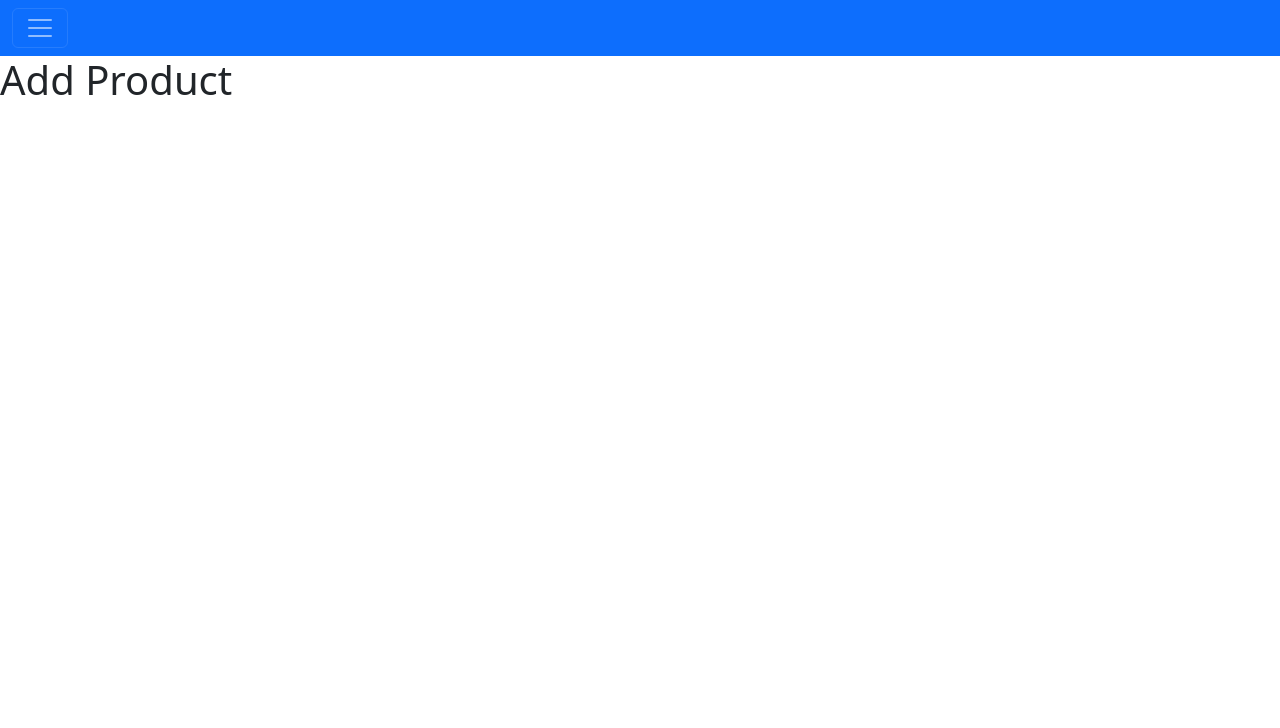
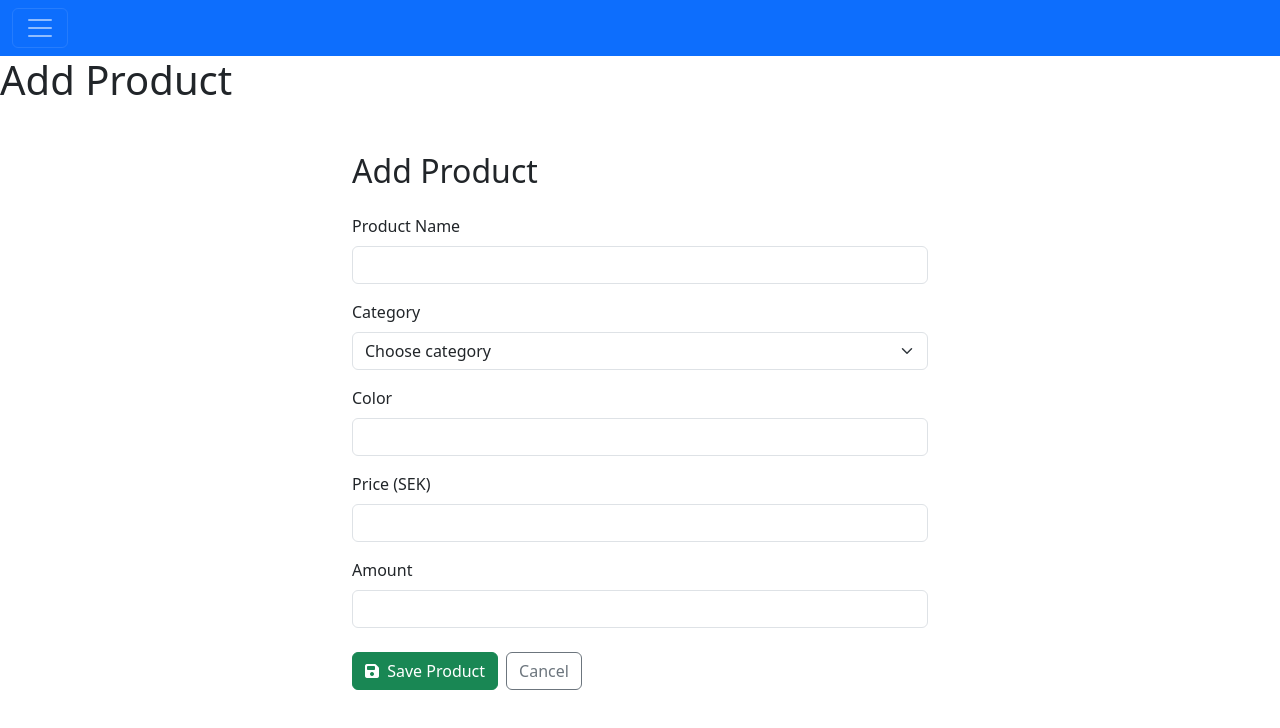
Before and after one commit to gustafsson96/project-dt193g-frontend, a Vue app: page /products/add in a window 1280 px wide. Shown: the top 728 px of the page. Built offline with nearby package versions, Linux system fonts and the light colour scheme.

Commit message:
Create add product form and link to form from products view

```diff
--- a/src/views/AddProductView.vue
+++ b/src/views/AddProductView.vue
@@ -1,9 +1,58 @@
 <template>
     <h1>Add Product</h1>
+    <div class="container mt-5" style="max-width: 600px;">
+        <h2 class="mb-4">Add Product</h2>
+
+        <form>
+            <!-- Product name -->
+            <div class="mb-3">
+                <label class="form-label">Product Name</label>
+                <input type="text" class="form-control" />
+            </div>
+
+            <!-- Category -->
+            <div class="mb-3">
+                <label class="form-label">Category</label>
+                <select class="form-select">
+                    <option selected disabled>Choose category</option>
+                    <option>Clothing</option>
+                    <option>Accessories</option>
+                </select>
+            </div>
+
+            <!-- Color -->
+            <div class="mb-3">
+                <label class="form-label">Color</label>
+                <input type="text" class="form-control" />
+            </div>
+
+            <!-- Price -->
+            <div class="mb-3">
+                <label class="form-label">Price (SEK)</label>
+                <input type="number" class="form-control" />
+            </div>
+
+            <!-- Amount -->
+            <div class="mb-4">
+                <label class="form-label">Amount</label>
+                <input type="number" class="form-control" />
+            </div>
+
+            <!-- Buttons to save or cancel -->
+            <div class="d-flex gap-2">
+                <button type="submit" class="btn btn-success">
+                    <i class="fas fa-save me-1"></i>
+                    Save Product
+                </button>
+
+                <RouterLink to="/products" class="btn btn-outline-secondary">
+                    Cancel
+                </RouterLink>
+            </div>
+        </form>
+    </div>
 </template>
 <script setup>
 
 </script>
-<style scoped>
-
-</style>
+<style scoped></style>
--- a/src/views/ProductListView.vue
+++ b/src/views/ProductListView.vue
@@ -4,10 +4,10 @@
     <!-- Add product button -->
     <div class="d-flex justify-content-between align-items-center mb-3">
       <h2>Products</h2>
-      <button class="btn btn-success">
+      <RouterLink to="/products/add" class="btn btn-success">
         <i class="fas fa-plus me-1"></i>
         Add Product
-      </button>
+      </RouterLink>
     </div>
 
     <!-- Products table -->
```
